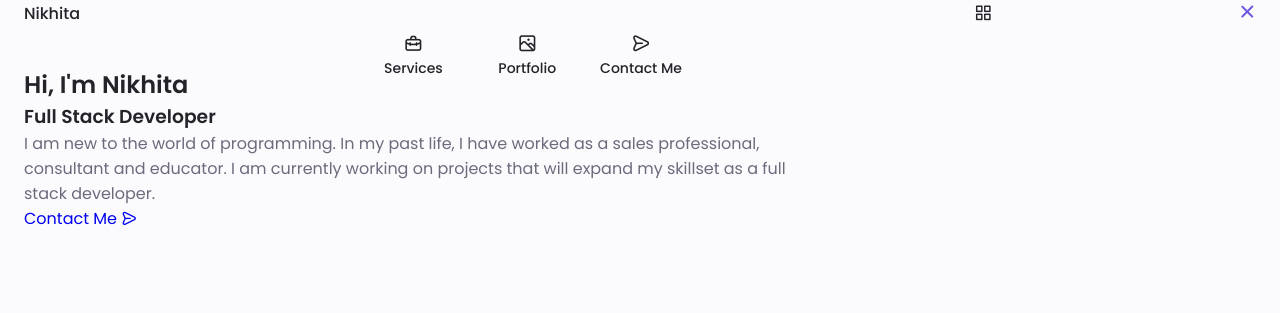
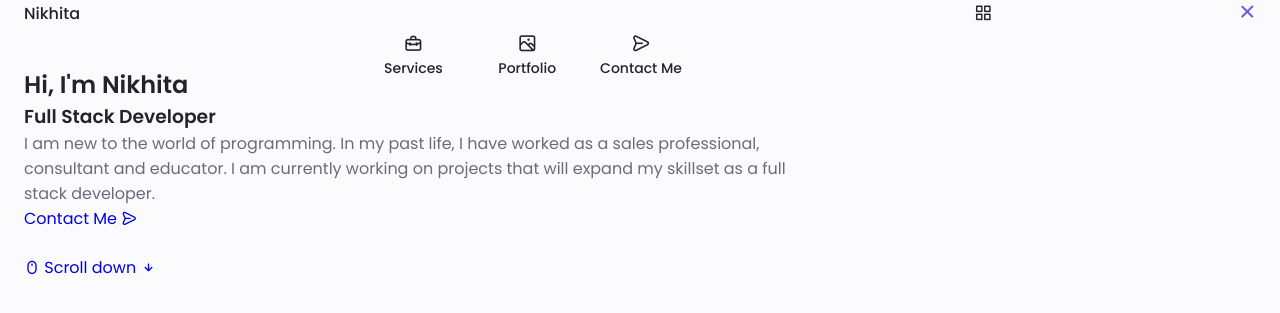
Before and after one commit to k-nikhita/k-nikhita.github.io, a plain HTML site: page index.html in a window 1280 px wide. Shown: the part 763-1076 px from the top of the page. Drawn offline with nearby package versions, Linux system fonts and the light colour scheme.

Commit message:
add more home content

```diff
--- a/index.html
+++ b/index.html
@@ -111,6 +111,12 @@
                      Contact Me <i class="uil uil-message"></i>
                    </a>
                  </div>
+
+                 <a href="#about" class="home__scroll-button button--flex">
+                  <i class="uil uil-mouse-alt home__scroll-mouse"></i>
+                  <span class="home__scroll-name">Scroll down</span>
+                  <i class="uil uil-arrow-down home__scroll-arrow"></i>
+                 </a>
 
                </div>
             </div>
```
